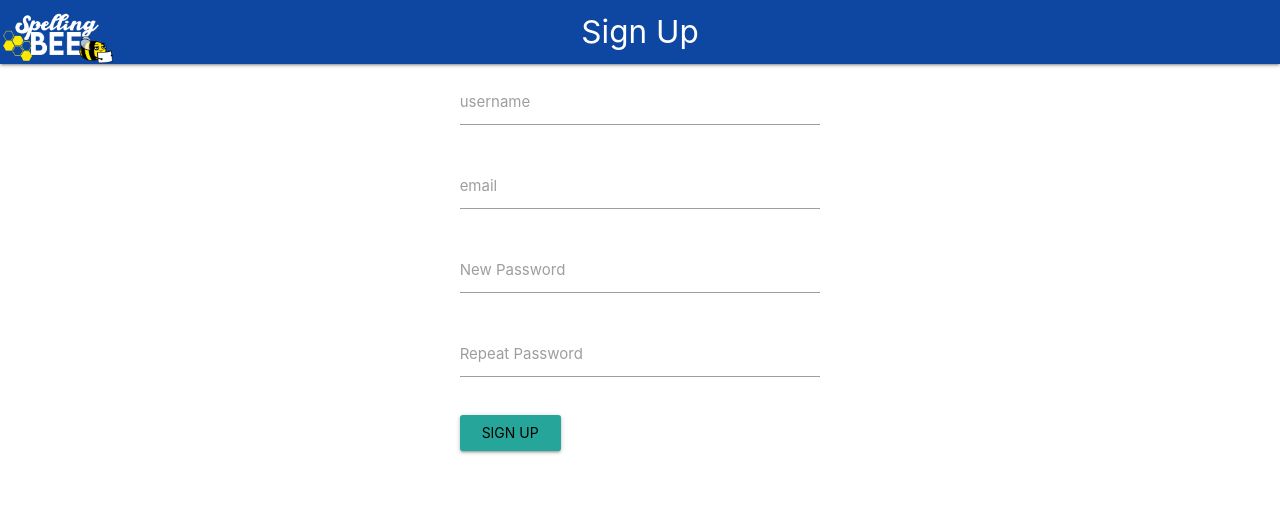
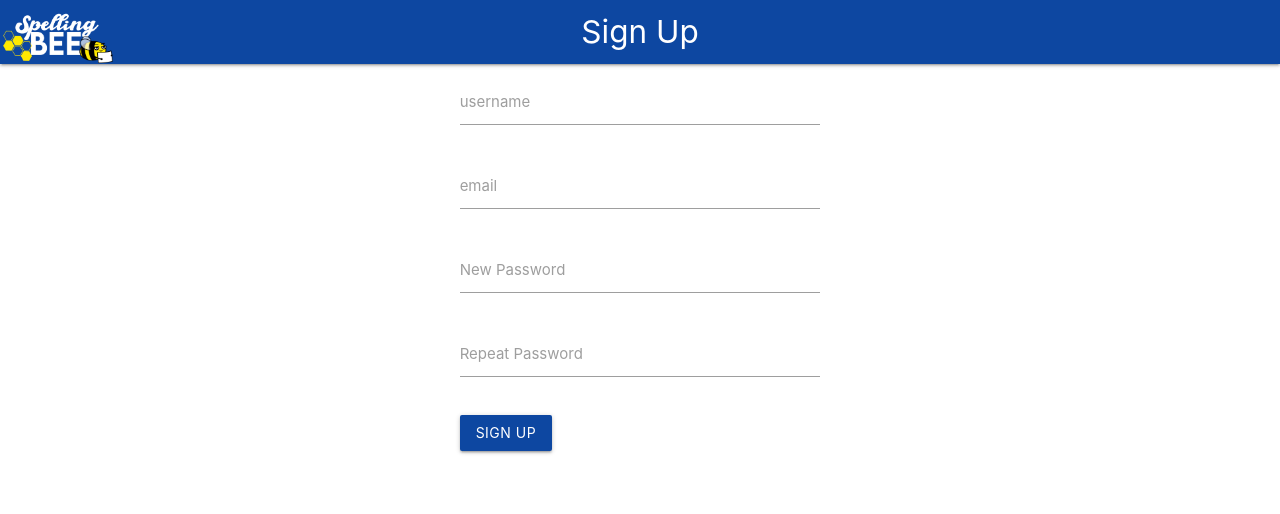
Before and after one commit to INFO-GROUP-Projects/Project_2022, a Flask app: page /signup in a window 1280 px wide. Shown: the top 514 px of the page. Run offline with Flask 2, Linux system fonts and the light colour scheme.

Commit message:
Update signup.html

```diff
--- a/App/templates/signup.html
+++ b/App/templates/signup.html
@@ -32,7 +32,7 @@
           </div>
 
           <div class="input-field col s12 m8 offset-m2">
-            {{form.submit}}
+            {{form.submit (class="btn white-text #0d47a1 blue darken-4")}}
           </div>
       </form>
     </div>
```
